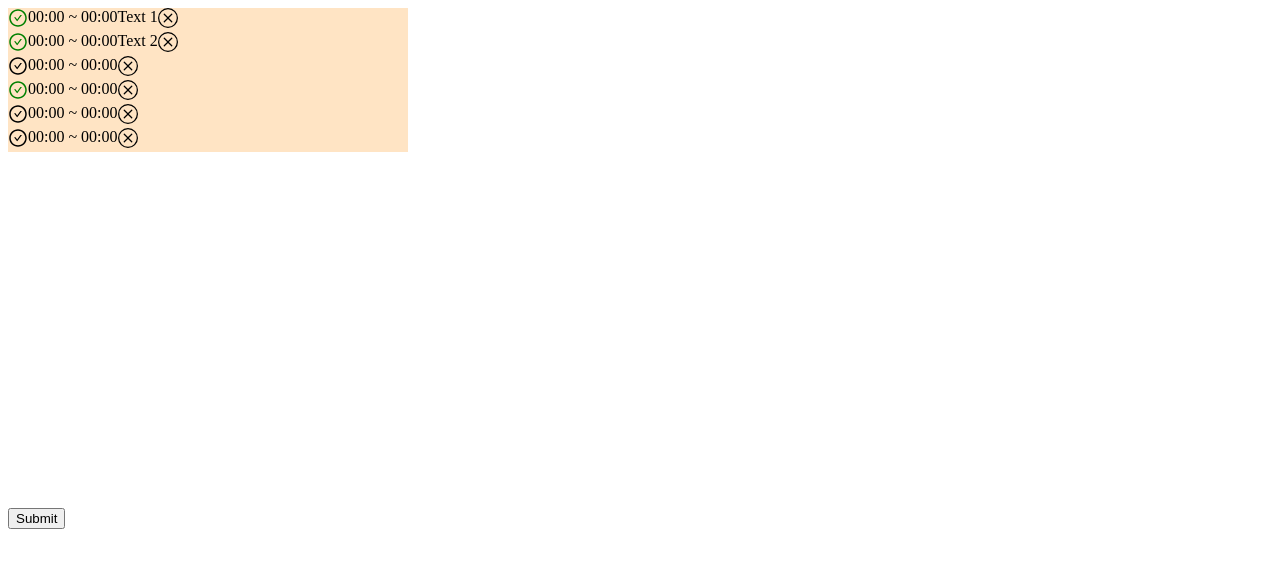
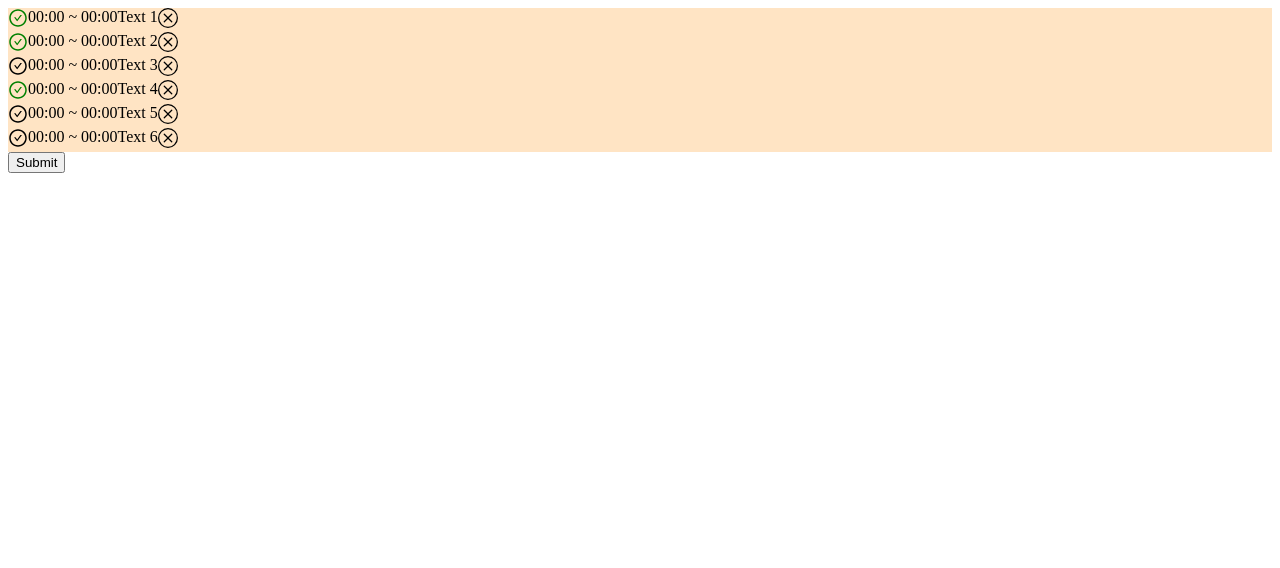
Before and after one commit to rmsoft-insu/nextboard, a Next.js app: page /proto in a window 1280 px wide. Shown: the top 568 px of the page. Built offline with nearby package versions, Linux system fonts and the light colour scheme.

Commit message:
dummy data 수정

```diff
--- a/components/proto/TextArray.tsx
+++ b/components/proto/TextArray.tsx
@@ -1,7 +1,8 @@
 import { useState } from "react";
 import { useFieldArray, useForm } from "react-hook-form";
-import { FixedSizeList } from "react-window";
-import TextContent from "./TextContent";
+import dynamic from "next/dynamic";
+
+const TextContent = dynamic(() => import("./TextContent"));
 
 const dummy = [
   {
@@ -34,10 +35,10 @@ const dummy = [
     },
   },
   {
-    speakerIdx: 3,
+    text: "Text 3",
     rejectYn: "NO",
     meta: {
-      text: "Text 3",
+      speakerIdx: 3,
       gender: "MALE",
       day: "MORNING",
       place: "INDOOR",
@@ -47,10 +48,10 @@ const dummy = [
     },
   },
   {
-    speakerIdx: 4,
+    text: "Text 4",
     rejectYn: "YES",
     meta: {
-      text: "Text 4",
+      speakerIdx: 4,
       gender: "FEMALE",
       day: "MORNING",
       place: "OUTDOOR",
@@ -60,10 +61,10 @@ const dummy = [
     },
   },
   {
-    speakerIdx: 5,
     rejectYn: "NO",
+    text: "Text 5",
     meta: {
-      text: "Text 5",
+      speakerIdx: 5,
       gender: "MALE",
       day: "AFTERNOON",
       place: "INDOOR",
@@ -73,10 +74,10 @@ const dummy = [
     },
   },
   {
-    speakerIdx: 6,
     rejectYn: "NO",
+    text: "Text 6",
     meta: {
-      text: "Text 6",
+      speakerIdx: 6,
       gender: "FEMALE",
       day: "MORNING",
       place: "INDOOR",
@@ -106,26 +107,17 @@ const List = () => {
 
   return (
     <div>
-      <FixedSizeList
-        width={400}
-        height={500}
-        itemSize={40}
-        itemCount={fields.length}
-        itemData={fields}
-        itemKey={(index) => fields[index].speakerIdx}
-      >
-        {({ style, index, data }) => {
-          return (
-            <TextContent
-              index={index}
-              remove={remove}
-              control={control}
-              setClickedId={setClickedId}
-              clickedId={clickedId}
-            />
-          );
-        }}
-      </FixedSizeList>
+      {fields.map((item, index) => (
+        <div key={item.id}>
+          <TextContent
+            index={index}
+            remove={remove}
+            control={control}
+            setClickedId={setClickedId}
+            clickedId={clickedId}
+          />
+        </div>
+      ))}
       <button onClick={handleSubmit((data) => console.log(data))}>
         Submit
       </button>
```
